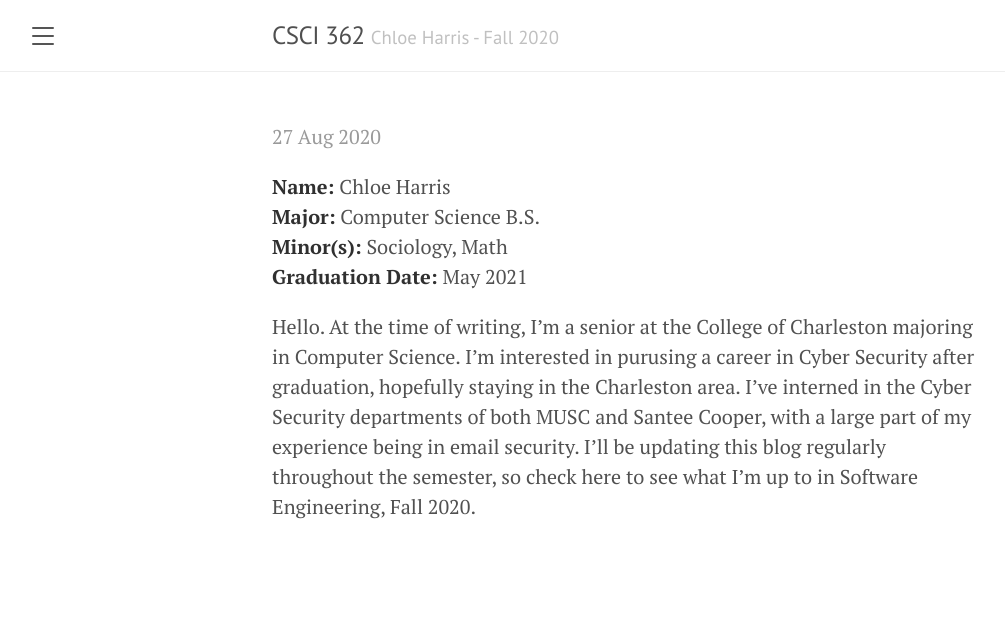
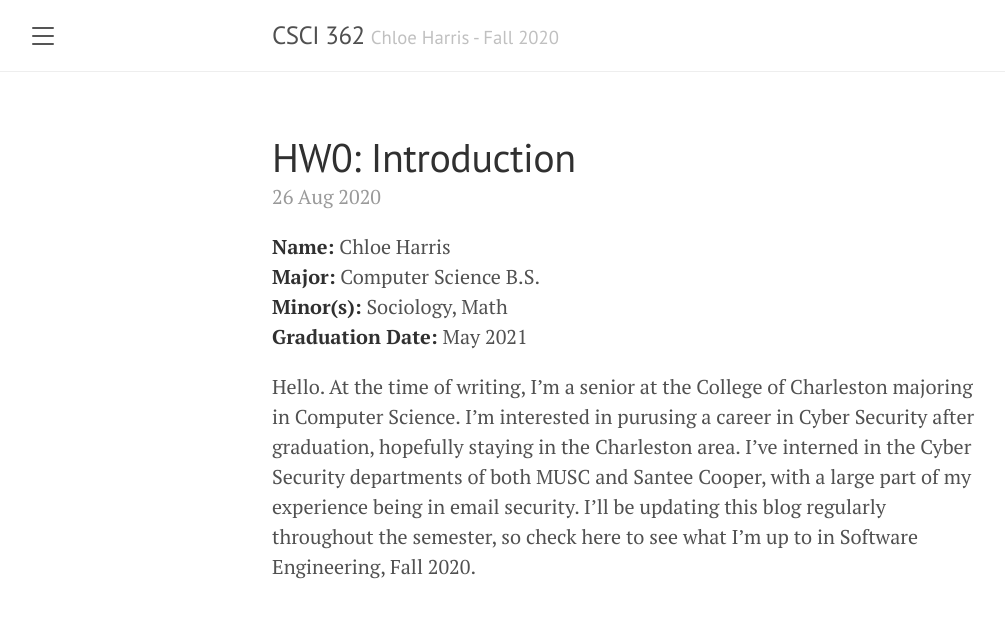
Before and after one commit to chh-2/chh-2.github.io, a Jekyll site: the page built from _posts/2020-08-26-HW0-Introduction.md, in a window 1280 px wide. Shown: the top 618 px of the page, without its empty margins (8-1013 px from the left). Built offline with Jekyll 4.4.1, drawn with Linux system fonts in a browser that asks for light colours; our own code applies the rules of GitHub Pages for plain Markdown files.

Commit message:
Update 2020-08-26-HW0-Introduction.md

```diff
--- a/_posts/2020-08-26-HW0-Introduction.md
+++ b/_posts/2020-08-26-HW0-Introduction.md
@@ -1,6 +1,6 @@
 ---
 layout: post
-title: HW0\: Introduction
+title: "HW0: Introduction"
 ---
 
 **Name:** Chloe Harris
```
